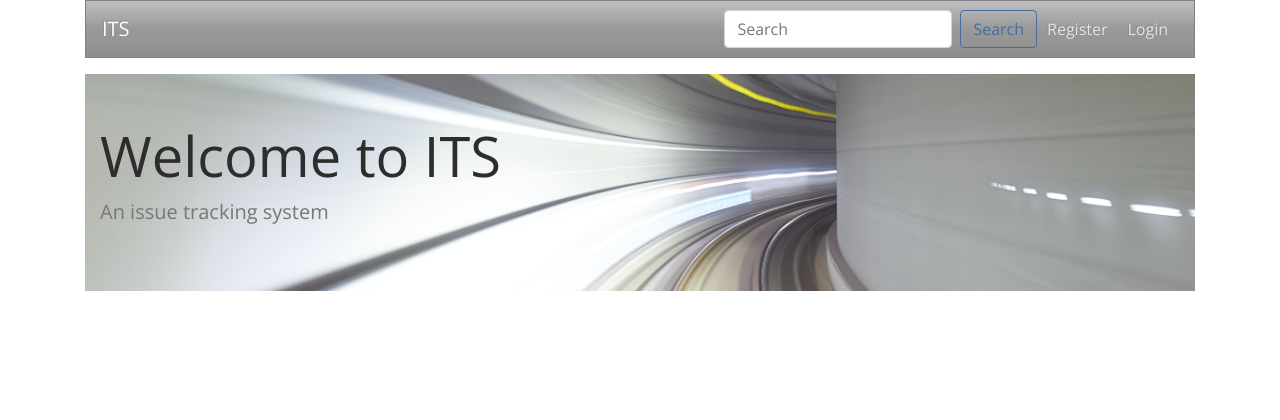
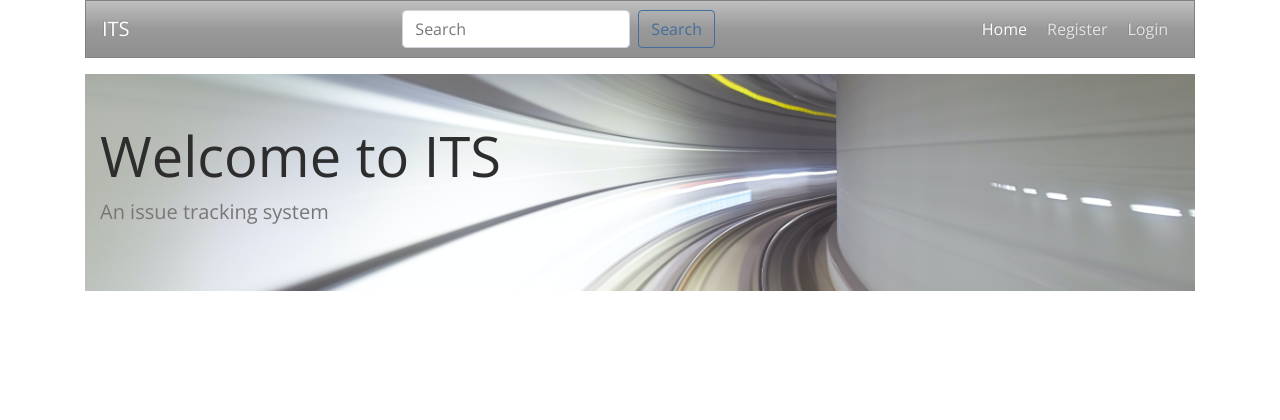
Before and after one commit to jrrlokken/issue-tracking-system, a Flask app: page / in a window 1280 px wide. Shown: the top 420 px of the page. Run offline with Flask 2, Linux system fonts and the light colour scheme; some libraries are stand-ins or nearby versions.

Commit message:
Add search bar to nav

```diff
--- a/templates/base/navigation.html
+++ b/templates/base/navigation.html
@@ -1,15 +1,16 @@
 <nav class="navbar navbar-dark bg-dark d-flex justify-content-between">
   <a class="navbar-brand" href="/">ITS</a>
+  <form class="form-inline my-2 my-lg-0">
+    <input class="form-control mr-sm-2" type="search" placeholder="Search" aria-label="Search">
+    <button class="btn btn-outline-primary my-2 my-sm-0" type="submit">Search</button>
+  </form>
   <ul class="navbar-nav flex-row">
-    <form class="form-inline my-2 my-lg-0">
-      <input class="form-control mr-sm-2" type="search" placeholder="Search" aria-label="Search">
-      <button class="btn btn-outline-primary my-2 my-sm-0" type="submit">Search</button>
-    </form>
-    <!-- <li class="nav-item active">
+
+    <li class="nav-item active">
       <a class="nav-link" href="/">Home</a>
-    </li> -->
+    </li>
+      {% if current_user.is_authenticated %}
 
-    {% if current_user.is_authenticated %}
     <li class="nav-item">
       <a class="nav-link" href="/issues/new">New Issue</a>
     </li>
```
